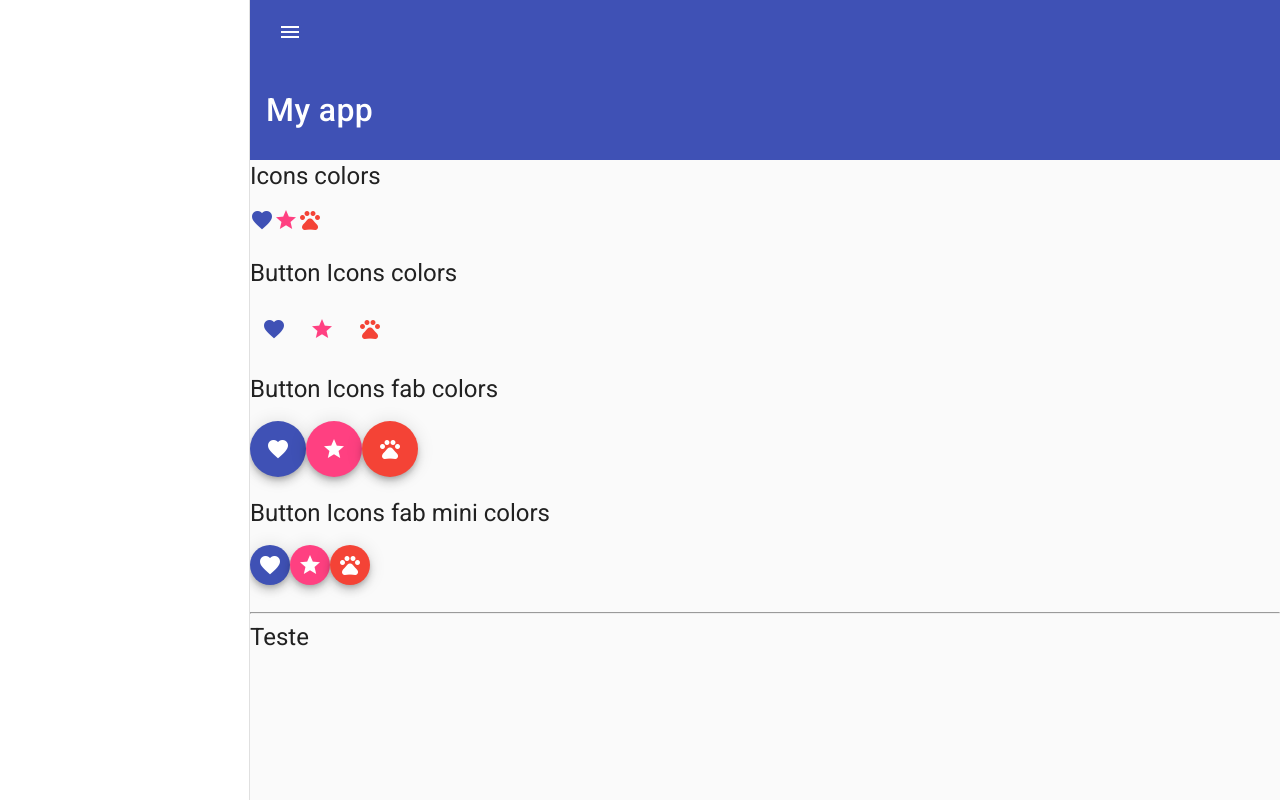
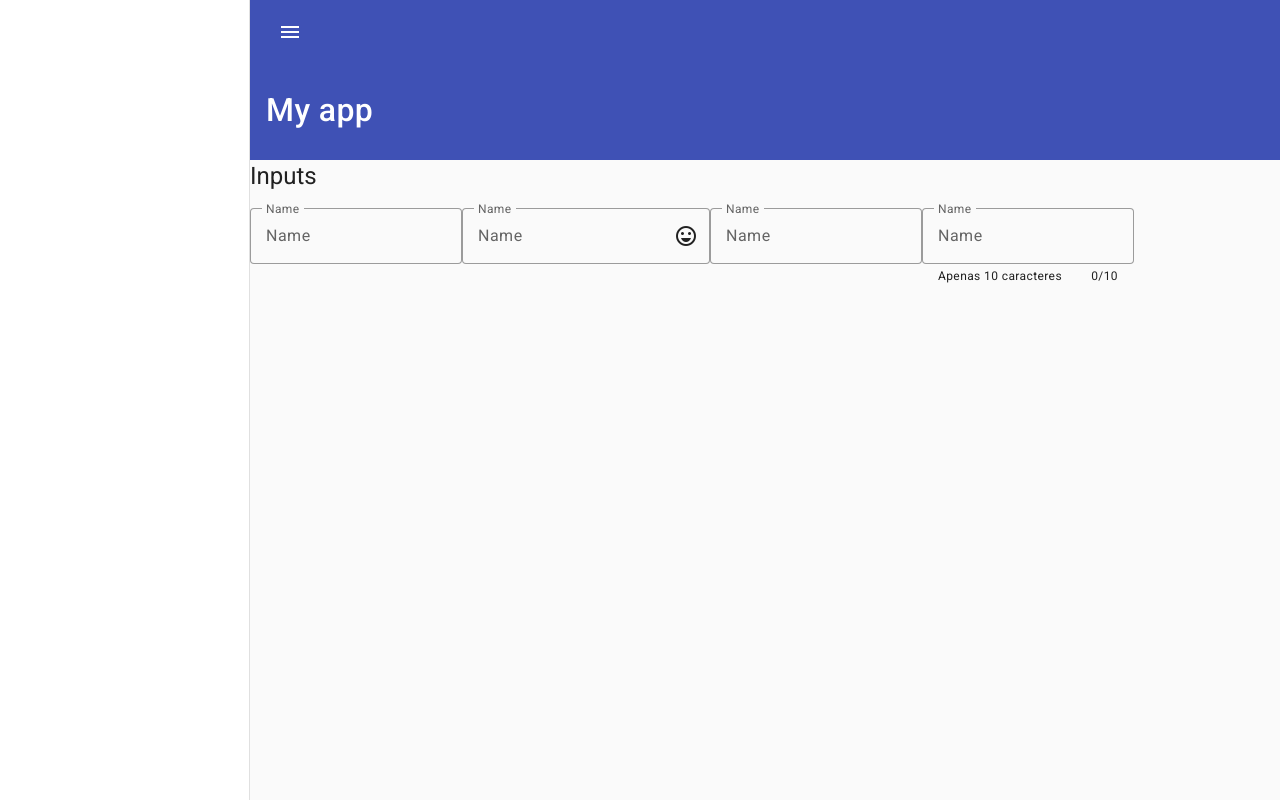
Before and after one commit to thurdelima/angular-material-dashboard-references, an Angular app: page / in a window 1280 px wide. Built offline with nearby package versions, Linux system fonts and the light colour scheme.

Commit message:
feat: create component of form

```diff
--- a/src/app/app.component.html
+++ b/src/app/app.component.html
@@ -30,11 +30,14 @@
     <mat-toolbar color="primary" class="toolbar-submenu">
       <span *ngIf="!popText">My app</span>
     </mat-toolbar>
-    <app-buttons-icons></app-buttons-icons>
+    <!-- <app-buttons-icons></app-buttons-icons> -->
+    <app-form-field-input></app-form-field-input>
+
+
+    <!-- <h1 class="title">Teste</h1>
     <h1 class="title">Teste</h1>
     <h1 class="title">Teste</h1>
-    <h1 class="title">Teste</h1>
-    <h1 class="title">Teste</h1>
+    <h1 class="title">Teste</h1> -->
   </mat-sidenav-content>
 </mat-sidenav-container>
 
--- a/src/app/app.module.ts
+++ b/src/app/app.module.ts
@@ -6,11 +6,13 @@
 import { provideAnimationsAsync } from '@angular/platform-browser/animations/async';
 import { MaterialModule } from './material/material.module';
 import { ButtonsIconsComponent } from './buttons-icons/buttons-icons.component';
+import { FormFieldInputComponent } from './form-field-input/form-field-input.component';
 
 @NgModule({
   declarations: [
     AppComponent,
-      ButtonsIconsComponent
+      ButtonsIconsComponent,
+      FormFieldInputComponent
    ],
   imports: [
     BrowserModule,
--- /dev/null
+++ b/src/app/form-field-input/form-field-input.component.html
@@ -0,0 +1,30 @@
+<h1>Inputs</h1>
+
+
+<mat-form-field >
+  <mat-label>Name</mat-label>
+  <input type="text" matInput placeholder="Name">
+</mat-form-field>
+
+<mat-form-field  appearance="outline">
+  <mat-label>Name</mat-label>
+  <input type="text" matInput placeholder="Name">
+  <mat-icon matSuffix>sentiment_very_satisfied</mat-icon>
+</mat-form-field>
+
+
+<mat-form-field  appearance="outline">
+  <mat-label>Name</mat-label>
+  <input type="text" matInput placeholder="Name" [(ngModel)]="value">
+  <button *ngIf="value" matSuffix mat-icon-button aria-label="Clear" (click)="value=''">
+    <mat-icon >close</mat-icon>
+  </button>
+</mat-form-field>
+
+
+<mat-form-field  appearance="outline">
+  <mat-label>Name</mat-label>
+  <input #userName type="text" matInput placeholder="Name" maxlength="10">
+  <mat-hint align="start">Apenas {{userName.maxLength}} caracteres</mat-hint>
+  <mat-hint align="end">{{userName.value.length}}/{{userName.maxLength}}</mat-hint>
+</mat-form-field>
--- /dev/null
+++ b/src/app/form-field-input/form-field-input.component.ts
@@ -0,0 +1,17 @@
+import { Component, OnInit } from '@angular/core';
+
+@Component({
+  selector: 'app-form-field-input',
+  templateUrl: './form-field-input.component.html',
+  styleUrls: ['./form-field-input.component.scss']
+})
+export class FormFieldInputComponent implements OnInit {
+
+  public value = '';
+
+  constructor() { }
+
+  ngOnInit() {
+  }
+
+}
--- a/src/app/material/material.module.ts
+++ b/src/app/material/material.module.ts
@@ -3,15 +3,27 @@
 import {MatIconModule} from '@angular/material/icon';
 import {MatButtonModule} from '@angular/material/button';
 import {MatToolbarModule} from '@angular/material/toolbar';
-import {MatSidenavModule} from '@angular/material/sidenav'
-
+import {MatSidenavModule} from '@angular/material/sidenav';
+import {MatInputModule} from '@angular/material/input'
+import { MAT_FORM_FIELD_DEFAULT_OPTIONS } from '@angular/material/form-field';
+import {FormsModule} from '@angular/forms'
 
 @NgModule({
 
   exports: [
     MatSlideToggleModule,
-    MatToolbarModule, MatButtonModule, MatIconModule, MatSidenavModule
+    MatToolbarModule,
+    MatButtonModule,
+    MatIconModule,
+    MatSidenavModule,
+    MatInputModule,
+    FormsModule
   ],
-  declarations: []
+  declarations: [],
+  providers: [
+    {
+      provide: MAT_FORM_FIELD_DEFAULT_OPTIONS, useValue: {appearance: 'outline', floatLabel:'always'}
+    }
+  ]
 })
 export class MaterialModule { }
```
Also changed, not shown: src/app/form-field-input/form-field-input.component.scss (added), 1 other file (tests, documents, lock files or other folders).
